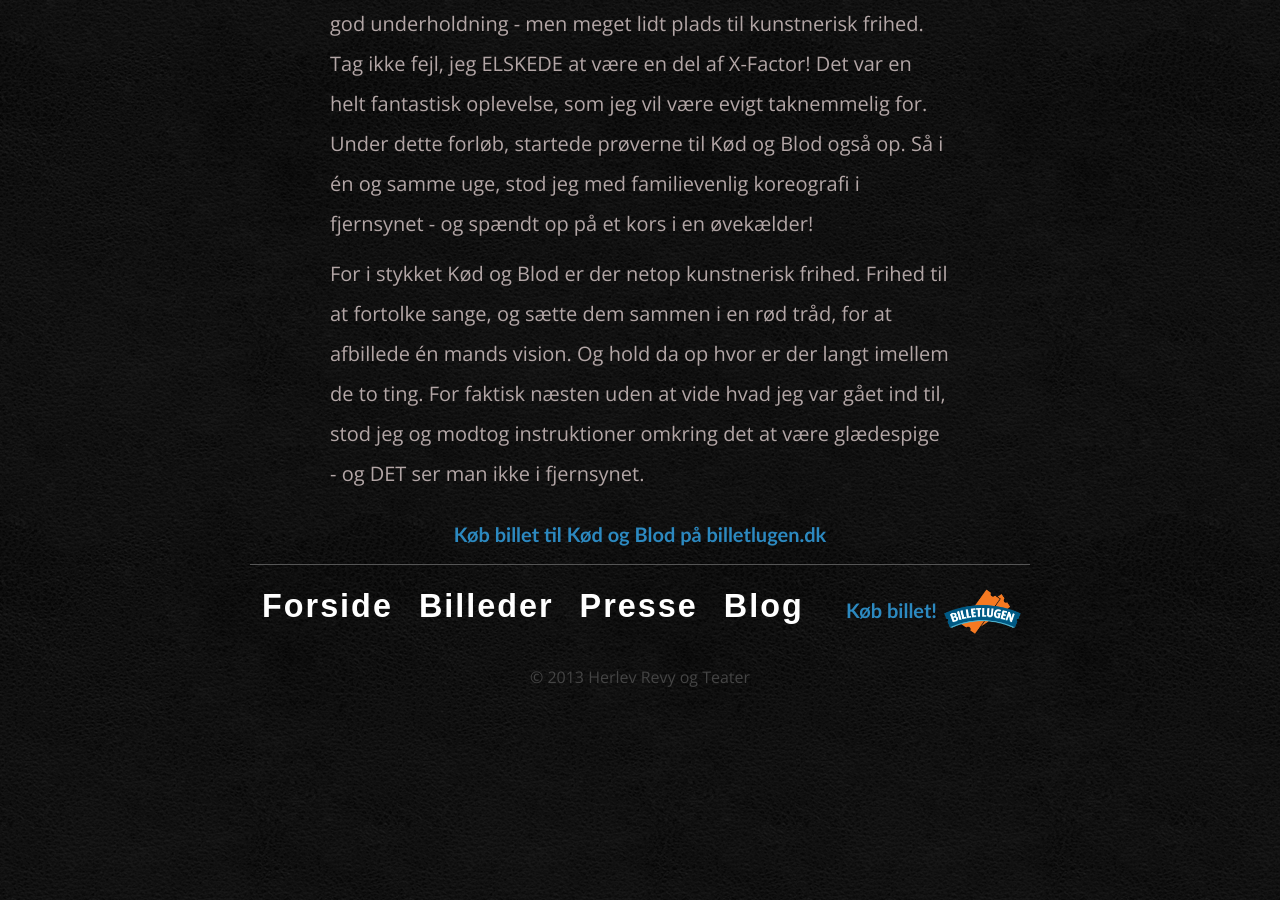
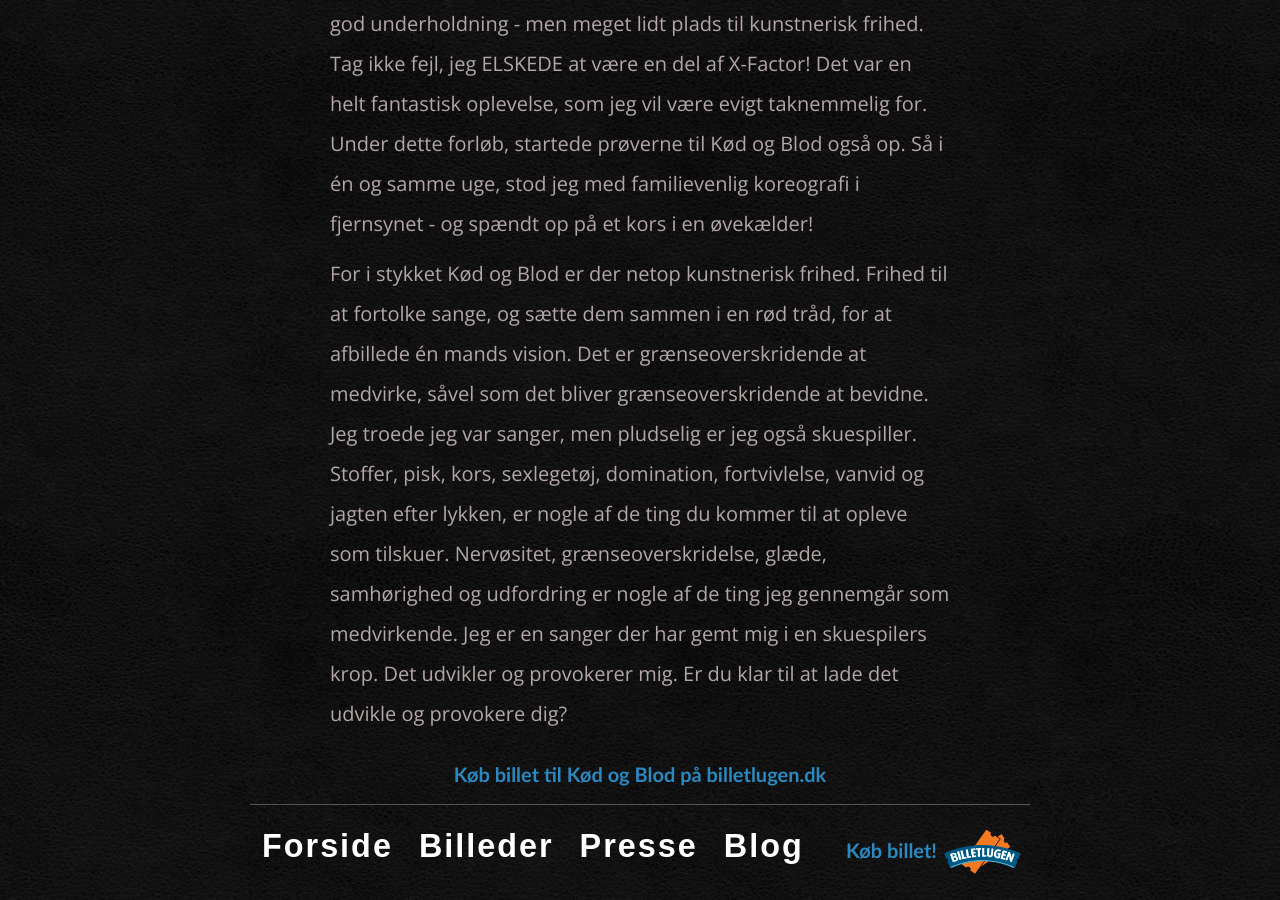
Before and after one commit to anderslemke/kodogblod, a Jekyll site: the page built from _posts/2013-05-07-stephanie.markdown, in a window 1280 px wide and 900 px high, scrolled down 976 px. Built offline with Jekyll 4.4.1, drawn with Linux system fonts in a browser that asks for light colours; nearby versions of some CDN libraries; some web fonts are replaced; comment, search, counter and statistics services are not loaded.

Commit message:
Update Stephanies post

```diff
--- a/_posts/2013-05-07-stephanie.markdown
+++ b/_posts/2013-05-07-stephanie.markdown
@@ -11,4 +11,4 @@ For lidt under et år siden vågnede jeg med en længsel. En længsel efter at m
 
 Ser I, jeg har altid "bare" sunget, og derfor var X-Factor den oplagte vej. Og selvom det er en sangkonkurrence, så er det også fjernsyn - i bedste sendetid. Det er altså henvendt til familien Danmark, og skal også være familievenligt, hvilket giver ganske god underholdning - men meget lidt plads til kunstnerisk frihed. Tag ikke fejl, jeg ELSKEDE at være en del af X-Factor! Det var en helt fantastisk oplevelse, som jeg vil være evigt taknemmelig for. Under dette forløb, startede prøverne til Kød og Blod også op. Så i én og samme uge, stod jeg med familievenlig koreografi i fjernsynet - og spændt op på et kors i en øvekælder!
 
-For i stykket Kød og Blod er der netop kunstnerisk frihed. Frihed til at fortolke sange, og sætte dem sammen i en rød tråd, for at afbillede én mands vision. Og hold da op hvor er der langt imellem de to ting. For faktisk næsten uden at vide hvad jeg var gået ind til, stod jeg og modtog instruktioner omkring det at være glædespige - og DET ser man ikke i fjernsynet.
+For i stykket Kød og Blod er der netop kunstnerisk frihed. Frihed til at fortolke sange, og sætte dem sammen i en rød tråd, for at afbillede én mands vision. Det er grænseoverskridende at medvirke, såvel som det bliver grænseoverskridende at bevidne. Jeg troede jeg var sanger, men pludselig er jeg også skuespiller. Stoffer, pisk, kors, sexlegetøj, domination, fortvivlelse, vanvid og jagten efter lykken, er nogle af de ting du kommer til at opleve som tilskuer. Nervøsitet, grænseoverskridelse, glæde, samhørighed og udfordring er nogle af de ting jeg gennemgår som medvirkende. Jeg er en sanger der har gemt mig i en skuespilers krop. Det udvikler og provokerer mig. Er du klar til at lade det udvikle og provokere dig?
```
